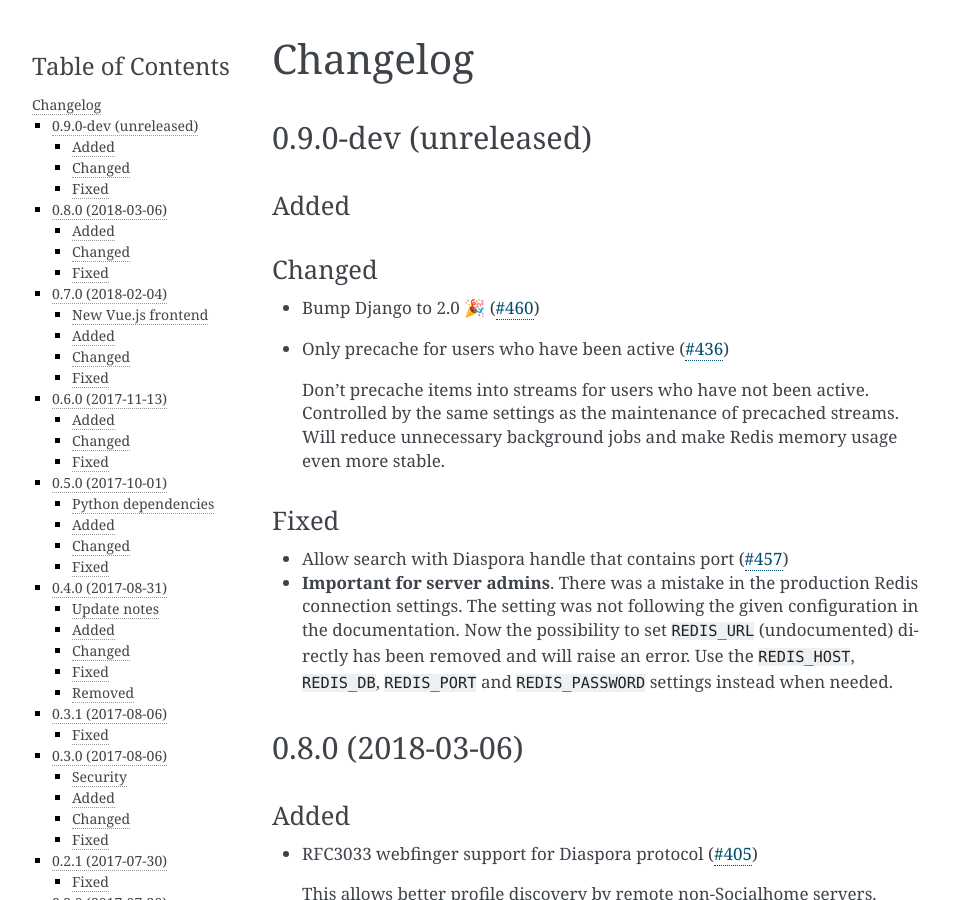
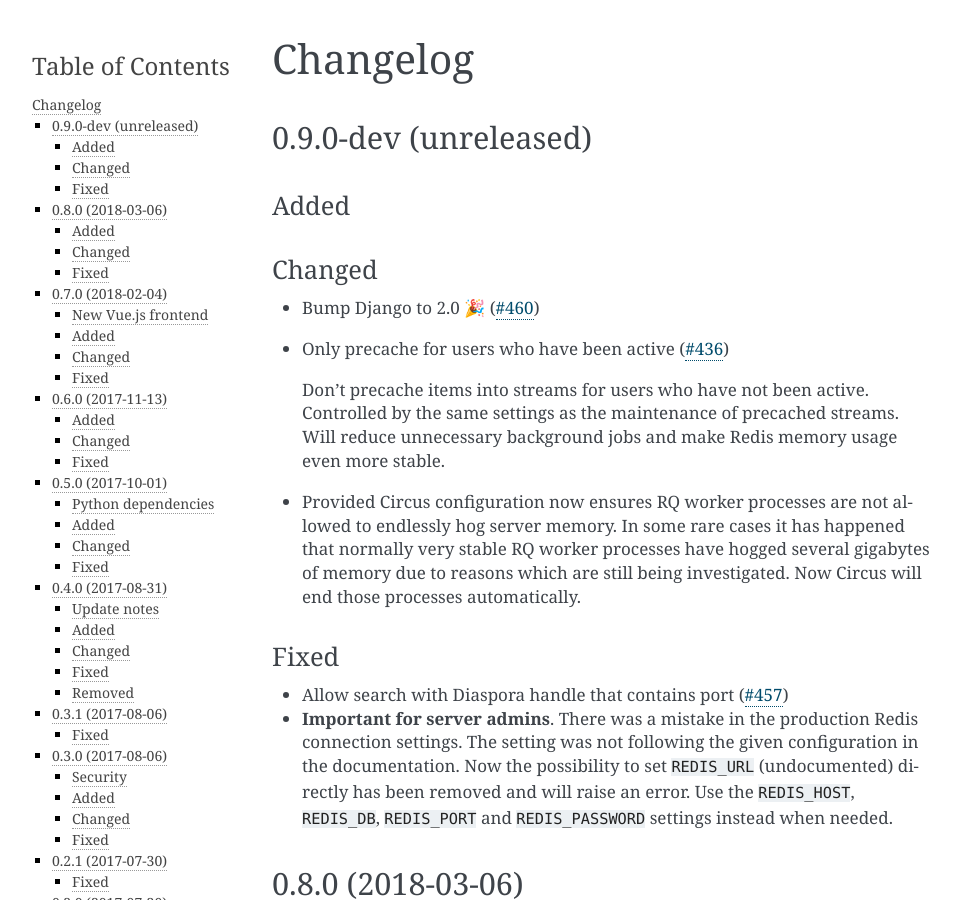
Before and after one commit to jaywink/socialhome, a Sphinx documentation site: the page built from docs/changelog.rst, in a window 1280 px wide and 900 px high. Shown: the whole window, without its empty margins (148-1108 px from the left). Built offline with Sphinx 7.4.7, drawn with Linux system fonts in a browser that asks for light colours.

Commit message:
Set upper limit of memory an RQ worker can take
Use Circus to protect a worker going crazy with ram. At least
until we find out what is causing the sometimes happening
spikes in RAM usage.

```diff
--- a/docs/changelog.rst
+++ b/docs/changelog.rst
@@ -17,6 +17,8 @@ Changed
 * Only precache for users who have been active (`#436 <https://github.com/jaywink/socialhome/issues/436>`_)
 
   Don't precache items into streams for users who have not been active. Controlled by the same settings as the maintenance of precached streams. Will reduce unnecessary background jobs and make Redis memory usage even more stable.
+
+* Provided Circus configuration now ensures RQ worker processes are not allowed to endlessly hog server memory. In some rare cases it has happened that normally very stable RQ worker processes have hogged several gigabytes of memory due to reasons which are still being investigated. Now Circus will end those processes automatically.
 
 Fixed
 .....
```
Also changed, not shown: 1 other file.
